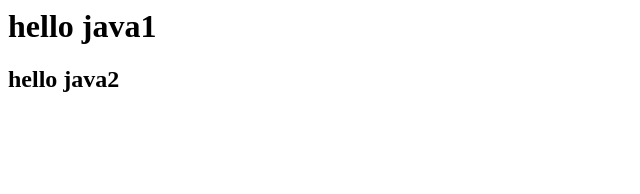
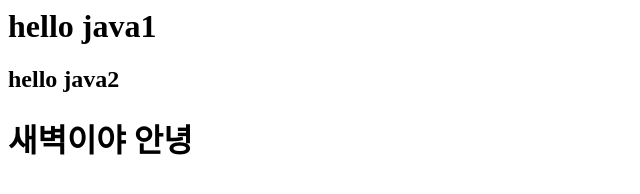
Before and after one commit to MJ-KIM28/vscode-dev, a plain HTML site: page index.html in a window 1280 px wide. Shown: the whole page, without its empty margins (0-640 px from the left). Drawn offline with Linux system fonts and the light colour scheme.

Commit message:
Update index.html

```diff
--- a/index.html
+++ b/index.html
@@ -18,5 +18,7 @@
                 ss
 
     </script>
+
+    <h1>새벽이야 안녕 </h1>
 </body>
 </html>
```
